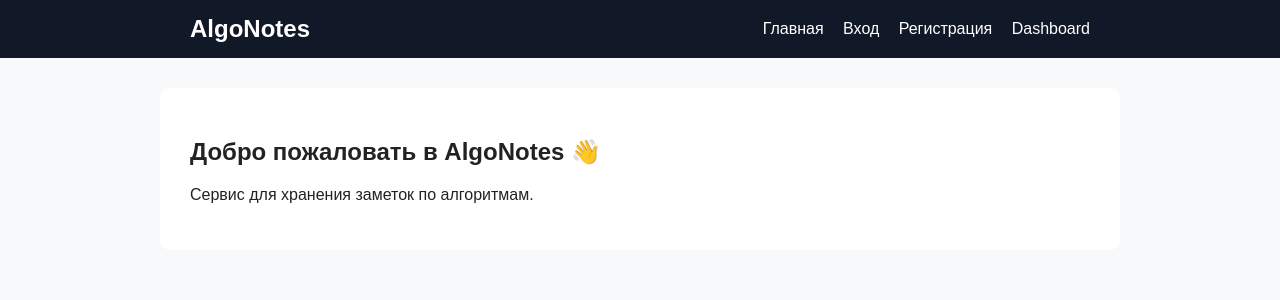
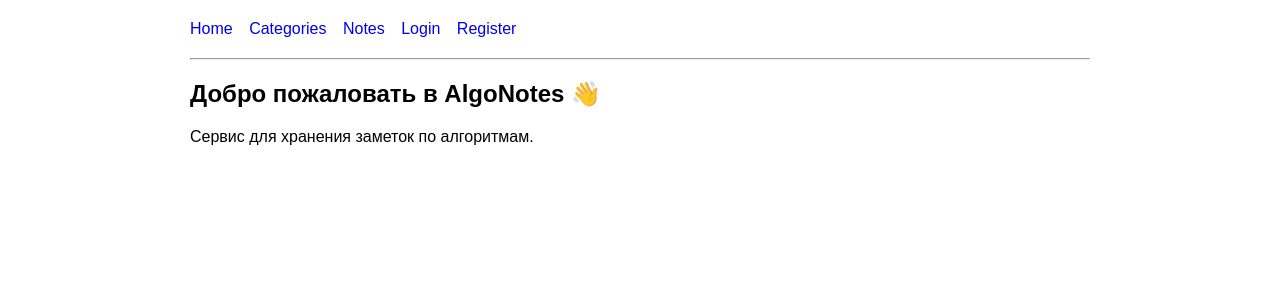
Before and after one commit to Denisonya/algo-notes, a FastAPI app: page / in a window 1280 px wide. Shown: the top 300 px of the page. Run offline with FastAPI, Linux system fonts and the light colour scheme; parts of the project's set-up code (start-up, migrations or seed data) failed here and were passed over.

Commit message:
feat: update base.html

```diff
--- a/app/templates/base.html
+++ b/app/templates/base.html
@@ -1,29 +1,63 @@
 <!DOCTYPE html>
-<html lang="ru">
+<html lang="en">
 <head>
     <meta charset="UTF-8">
     <meta name="viewport" content="width=device-width, initial-scale=1.0">
-    <title>{% block title %}AlgoNotes{% endblock %}</title>
-    <link rel="stylesheet" href="/static/style.css">
+    <title>AlgoNotes</title>
+
+    <style>
+        body {
+            font-family: Arial, sans-serif;
+            max-width: 900px;
+            margin: auto;
+            padding: 20px;
+        }
+
+        nav {
+            margin-bottom: 20px;
+        }
+
+        nav a {
+            margin-right: 12px;
+            text-decoration: none;
+        }
+
+        .user {
+            float: right;
+            color: #555;
+        }
+
+        .card {
+            border: 1px solid #ddd;
+            padding: 14px;
+            margin-bottom: 10px;
+            border-radius: 8px;
+        }
+
+        .danger {
+            color: crimson;
+        }
+    </style>
 </head>
 <body>
 
-<header class="header">
-    <div class="container">
-        <h1 class="logo">AlgoNotes</h1>
+<nav>
+    <a href="/">Home</a>
+    <a href="/categories">Categories</a>
+    <a href="/notes">Notes</a>
 
-        <nav>
-            <a href="/">Главная</a>
-            <a href="/login">Вход</a>
-            <a href="/register">Регистрация</a>
-            <a href="/dashboard">Dashboard</a>
-        </nav>
-    </div>
-</header>
+    {% if username %}
+        <span class="user">👤 {{ username }}</span>
+        <a href="/logout">Logout</a>
+    {% else %}
+        <a href="/login">Login</a>
+        <a href="/register">Register</a>
+    {% endif %}
+</nav>
 
-<main class="container">
-    {% block content %}{% endblock %}
-</main>
+<hr>
+
+{% block content %}{% endblock %}
 
 </body>
 </html>
```
